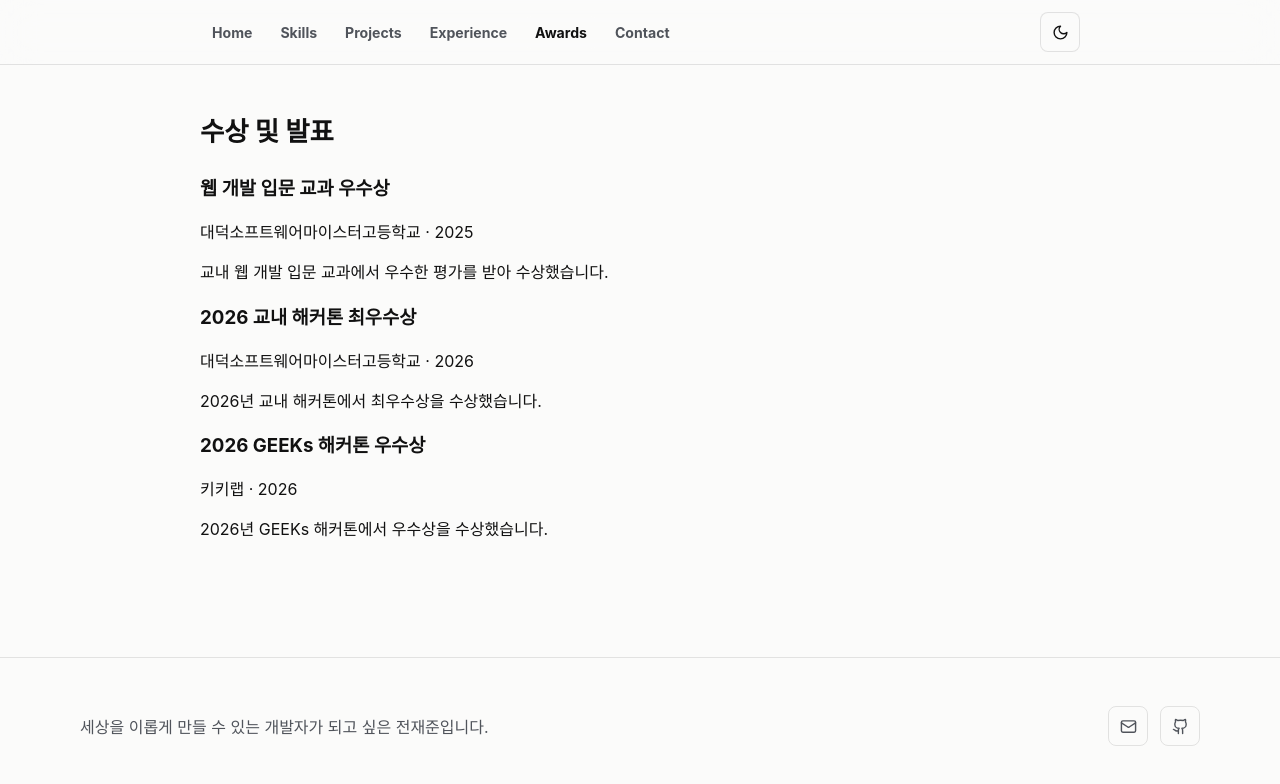
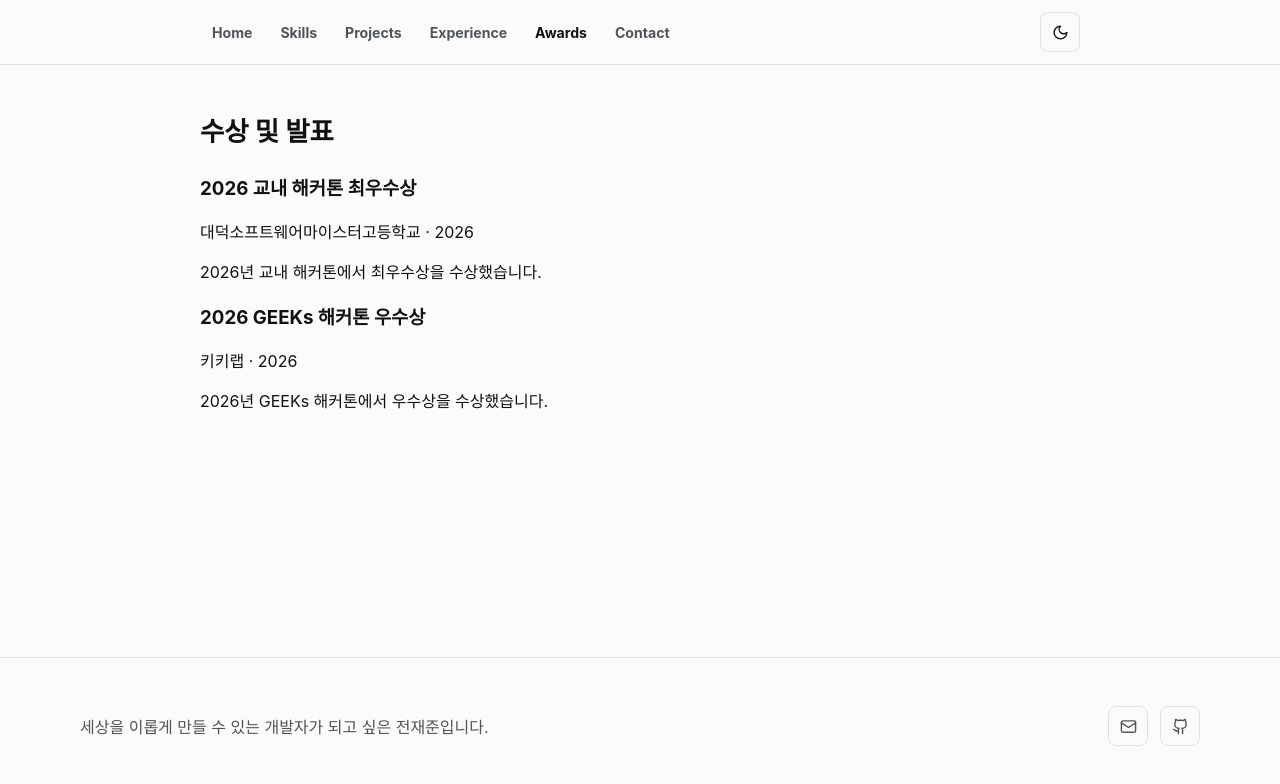
Before and after one commit to JAEJUN090210/Portfolio, a React (Vite) app: page /awards in a window 1280 px wide. Shown: the top 784 px of the page. Built offline with nearby package versions, Linux system fonts and the light colour scheme.

Commit message:
내용 수정 2
내용 수정 2

```diff
--- a/src/constants/portfolio.ts
+++ b/src/constants/portfolio.ts
@@ -133,12 +133,6 @@ export const experiences: ExperienceItem[] = [
 
 export const awards: AwardItem[] = [
   {
-    title: '웹 개발 입문 교과 우수상',
-    issuer: '대덕소프트웨어마이스터고등학교',
-    year: '2025',
-    description: '교내 웹 개발 입문 교과에서 우수한 평가를 받아 수상했습니다.',
-  },
-  {
     title: '2026 교내 해커톤 최우수상',
     issuer: '대덕소프트웨어마이스터고등학교',
     year: '2026',
```
